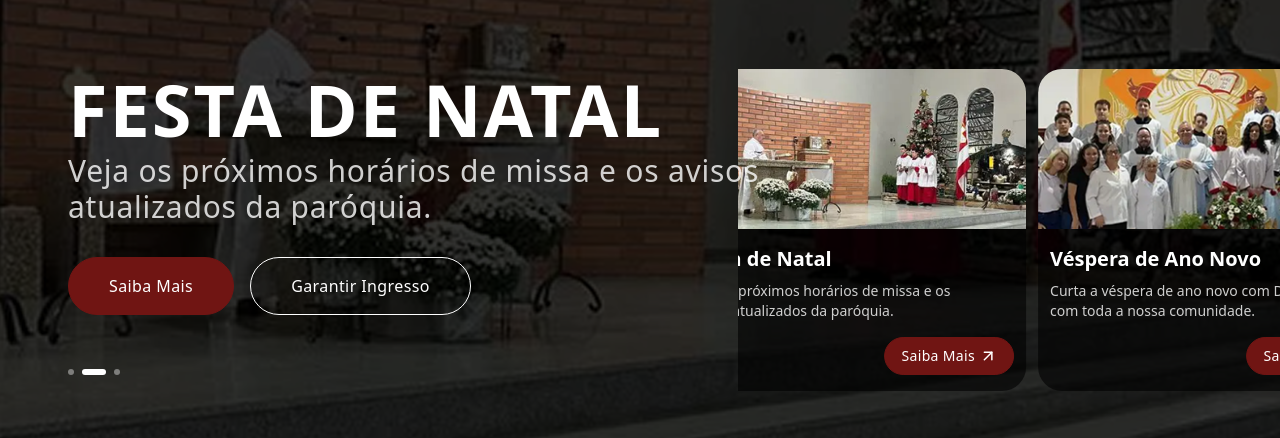
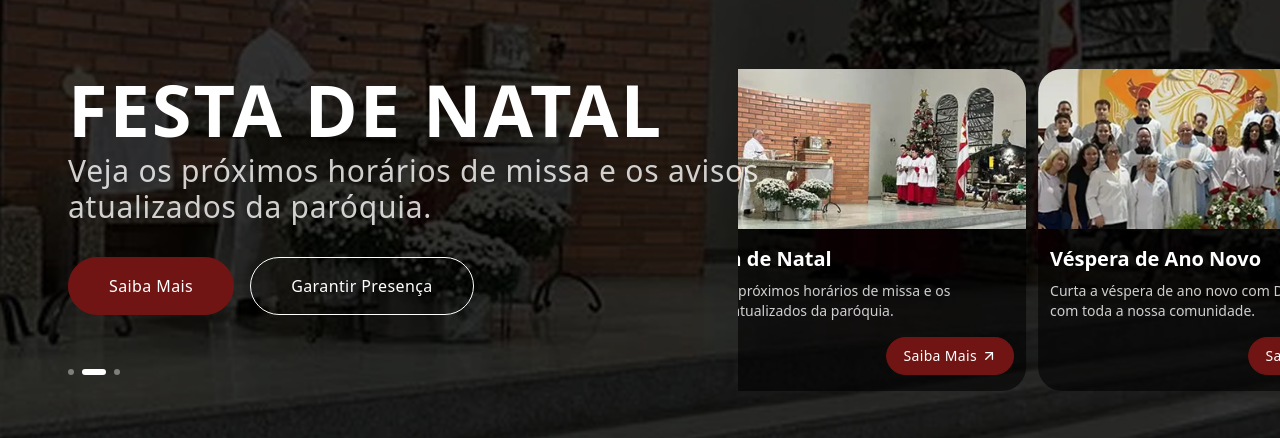
Before and after one commit to hchepli/next-web, a Next.js app: page / in a window 1280 px wide. Shown: the part 1129-1567 px from the top of the page. Built offline with nearby package versions, Linux system fonts and the light colour scheme.

Commit message:
fix: arrumado os novos events, Home e etc com os novos Rfs, RNFs, RNs, e casos de uso

```diff
--- a/src/app/page.tsx
+++ b/src/app/page.tsx
@@ -43,8 +43,8 @@ export default function Home() {
   const STEP = activeCardWidth + activeGap;
   const WINDOW_WIDTH = activeCardWidth + activeGap + activePartialVisible;
 
-  const { data: eventSlides, loading: eventsLoading } = useUpcomingEventSlides();
-  const { data: weeklySchedule, loading: scheduleLoading } = useWeeklyMassSchedule();
+  const { data: eventSlides, loading: eventsLoading, error: eventsError } = useUpcomingEventSlides();
+  const { data: weeklySchedule, loading: scheduleLoading, error: scheduleError } = useWeeklyMassSchedule();
 
   const {
     n,
@@ -80,6 +80,8 @@ export default function Home() {
             description="Veja os próximos horários de missa e os avisos atualizados da paróquia"
             primaryLabel="Ver Horários"
             secondaryLabel="Próximos Eventos"
+            primaryHref="#programacao"
+            secondaryHref="#proximos-eventos"
           />
         </Container>
         <div className="absolute bottom-[-80px] sm:bottom-[-120px] lg:bottom-[-200px] left-0 z-20 w-full pointer-events-none">
@@ -87,12 +89,18 @@ export default function Home() {
         </div>
       </HeroSection>
 
-{eventsLoading || !current ? (
-  <HeroSection backgroundImage="/img/hero/eventos-img.png" align="end">
+{eventsError ? (
+  <HeroSection backgroundImage="/img/hero/eventos-img.png" align="end" id="proximos-eventos" className="scroll-mt-20 sm:scroll-mt-24 lg:scroll-mt-32">
+    <p className="text-white pl-5 sm:pl-8 md:pl-17">
+      Não foi possível carregar os próximos eventos. Tente novamente mais tarde.
+    </p>
+  </HeroSection>
+) : eventsLoading || !current ? (
+  <HeroSection backgroundImage="/img/hero/eventos-img.png" align="end" id="proximos-eventos" className="scroll-mt-20 sm:scroll-mt-24 lg:scroll-mt-32">
     <p className="text-white pl-5 sm:pl-8 md:pl-17">Carregando eventos...</p>
   </HeroSection>
 ) : (
-  <HeroSection backgroundImage={current.image} align="end">
+  <HeroSection backgroundImage={current.image} align="end" id="proximos-eventos" className="scroll-mt-20 sm:scroll-mt-24 lg:scroll-mt-32">
     <EventCarouselTrack
       items={trackItems}
       translateX={(pos + 1) * STEP}
@@ -109,14 +117,16 @@ export default function Home() {
       gap={activeGap}
     />
 
-    <div className="relative flex flex-col lg:flex-row lg:justify-between w-full h-full px-5 sm:px-8 md:pl-17 pt-6 md:pt-10 lg:pt-0 pb-10 sm:pb-16 md:pb-30">
-      <div className="flex flex-col justify-end flex-1 lg:order-first">
+    <div className="relative flex flex-col lg:flex-row lg:justify-between w-full h-full px-5 sm:px-8 md:pl-17 pt-6 md:pt-10 lg:pt-0 pb-10 sm:pb-16 md:pb-30 pointer-events-none">
+      <div className="flex flex-col justify-end flex-1 lg:order-first pointer-events-auto">
         <HeroContent
           key={pos % n}
           titleLines={current.titleLines}
           description={current.description}
           primaryLabel="Saiba Mais"
-          secondaryLabel="Garantir Ingresso"
+          secondaryLabel="Garantir Presença"
+          primaryHref={`/eventos/${current.slug}`}
+          secondaryHref={`/eventos/${current.slug}#garantir-presenca`}
         />
       </div>
 
@@ -124,7 +134,7 @@ export default function Home() {
         count={n}
         activeIndex={pos % n}
         onSelect={handleIndicatorClick}
-        className="hidden md:flex mt-4 lg:mt-0 lg:absolute lg:bottom-15 lg:left-17"
+        className="hidden md:flex mt-4 lg:mt-0 lg:absolute lg:bottom-15 lg:left-17 pointer-events-auto"
       />
     </div>
     <Container>
@@ -132,7 +142,7 @@ export default function Home() {
     </Container>
   </HeroSection>
 )}
-      <section className="flex flex-col lg:flex-row justify-center items-center min-h-[100dvh] lg:min-h-[65dvh] gap-5 lg:gap-0 px-6 lg:px-0">
+      <section id="programacao" className="scroll-mt-20 sm:scroll-mt-24 lg:scroll-mt-32 flex flex-col lg:flex-row justify-center items-center min-h-[100dvh] lg:min-h-[65dvh] gap-5 lg:gap-0 px-6 lg:px-0">
         <TextActionBlock
           title="Com Você em Qualquer Lugar"
           description="Confira nossa agenda presencial e também acompanhe as transmissões ao vivo de onde estiver usando a internet. Veja a programação a seguir:"
@@ -145,7 +155,9 @@ export default function Home() {
             <CarouselControls onPrevious={handleSchedulePrevious} onNext={handleScheduleNext} />
           </div>
 
-          {scheduleLoading || scheduleTotal === 0 ? (
+          {scheduleError ? (
+            <p className="px-6 sm:px-10">Não foi possível carregar a programação da semana.</p>
+          ) : scheduleLoading || scheduleTotal === 0 ? (
             <p className="px-6 sm:px-10">Carregando programação...</p>
           ) : (
             <ScheduleCarouselTrack
--- a/src/components/sections/HeroSection.tsx
+++ b/src/components/sections/HeroSection.tsx
@@ -6,6 +6,7 @@ interface HeroSectionProps {
   overlayOpacity?: string;
   children: ReactNode;
   className?: string;
+  id?: string;
 }
 
 export default function HeroSection({
@@ -14,11 +15,12 @@ export default function HeroSection({
   overlayOpacity = "bg-black/80",
   children,
   className = "",
+  id,
 }: HeroSectionProps) {
   const alignment = align === "start" ? "items-start justify-center" : "items-end justify-end";
 
   return (
-    <section className={`relative flex flex-col ${alignment} min-h-screen ${className}`}>
+    <section id={id} className={`relative flex flex-col ${alignment} min-h-screen ${className}`}>
       <div
         className="absolute inset-0 bg-cover bg-center"
         style={{ backgroundImage: `url('${backgroundImage}')` }}
--- a/src/components/ui/cards/EventCard.tsx
+++ b/src/components/ui/cards/EventCard.tsx
@@ -1,4 +1,5 @@
-import Button from "@/components/ui/buttons/Button";
+import Link from "next/link";
+import { ArrowUpRight } from "lucide-react";
 import { CSSProperties } from "react";
 
 interface EventCardProps {
@@ -6,7 +7,7 @@ interface EventCardProps {
   title: string;
   description: string;
   buttonLabel?: string;
-  onButtonClick?: () => void;
+  href?: string;
   className?: string;
   style?: CSSProperties;
   imageOnly?: boolean;
@@ -19,7 +20,7 @@ export default function EventCard({
   title,
   description,
   buttonLabel = "Saiba Mais",
-  onButtonClick,
+  href,
   className = "",
   style,
   imageOnly = false,
@@ -27,26 +28,41 @@ export default function EventCard({
   height,
 }: EventCardProps) {
   if (imageOnly) {
+    const wrapperClassName = `group flex-shrink-0 rounded-[16px] overflow-hidden bg-black/60 ${className}`;
+    const image_ = (
+      <img
+        src={image}
+        alt={title}
+        className="w-full h-full object-cover transition-transform duration-300 ease-out group-hover:scale-105"
+      />
+    );
+
+    // No mobile o card mostra só a imagem, então ela é o card inteiro
+    // e precisa levar direto para o evento (RF010/UC019).
+    if (href) {
+      return (
+        <Link href={href} aria-label={title} className={wrapperClassName} style={{ width, height, ...style }}>
+          {image_}
+        </Link>
+      );
+    }
+
     return (
-      <div
-        className={`flex-shrink-0 rounded-[16px] overflow-hidden bg-black/60 ${className}`}
-        style={{ width, height, ...style }}
-      >
-        <img src={image} alt={title} className="w-full h-full object-cover" />
+      <div className={wrapperClassName} style={{ width, height, ...style }}>
+        {image_}
       </div>
     );
   }
 
-  return (
-    <div
-      className={`flex flex-col justify-center items-center bg-black/60 rounded-[24px] w-[240px] md:w-[260px] lg:w-[350px] flex-shrink-0 ${className}`}
-      style={style}
-    >
-      <div className="w-full">
+  const wrapperClassName = `group flex flex-col justify-center items-center bg-black/60 rounded-[24px] w-[240px] md:w-[260px] lg:w-[350px] flex-shrink-0 transition-transform duration-300 ease-out hover:-translate-y-1 ${className}`;
+
+  const cardContent = (
+    <>
+      <div className="w-full overflow-hidden rounded-t-[24px]">
         <img
           src={image}
           alt={title}
-          className="w-full h-[120px] md:h-[140px] lg:h-[160px] object-cover rounded-t-[24px]"
+          className="w-full h-[120px] md:h-[140px] lg:h-[160px] object-cover transition-transform duration-300 ease-out group-hover:scale-105"
         />
       </div>
       <div className="w-full flex flex-col items-start justify-center gap-2 py-3 md:py-4 px-3">
@@ -54,10 +70,27 @@ export default function EventCard({
         <p className="text-white/80 w-[85%] text-sm">{description}</p>
       </div>
       <div className="flex justify-end items-center w-full pb-3 md:pb-4 pr-3">
-        <Button variant="primary" size="sm" icon onClick={onButtonClick}>
+        {/* Card inteiro já é o link (UC019) - isto é só o indicativo visual do CTA,
+            não um <button> real, para evitar link aninhado dentro de link. */}
+        <span className="inline-flex items-center gap-1 rounded-full bg-[#701513] border border-[#701513] text-white py-2 px-4 text-sm tracking-wide transition-colors duration-300 ease-out group-hover:bg-[#4a0d0c]">
           {buttonLabel}
-        </Button>
+          <ArrowUpRight size={16} />
+        </span>
       </div>
+    </>
+  );
+
+  if (href) {
+    return (
+      <Link href={href} className={wrapperClassName} style={style}>
+        {cardContent}
+      </Link>
+    );
+  }
+
+  return (
+    <div className={wrapperClassName} style={style}>
+      {cardContent}
     </div>
   );
 }
--- a/src/components/ui/carousel/EventCarouselTrack.tsx
+++ b/src/components/ui/carousel/EventCarouselTrack.tsx
@@ -2,6 +2,7 @@ import { CSSProperties } from "react";
 import EventCard from "../cards/EventCard";
 
 interface CarouselTrackItem {
+  slug: string;
   image: string;
   cardTitle: string;
   cardDescription: string;
@@ -68,6 +69,7 @@ export function EventCarouselTrack({
               image={slide.image}
               title={slide.cardTitle}
               description={slide.cardDescription}
+              href={`/eventos/${slide.slug}`}
               imageOnly={imageOnly}
               width={imageOnly ? cardWidth : undefined}
               height={imageOnly ? cardHeight : undefined}
--- a/src/components/ui/layout/HeroContent.tsx
+++ b/src/components/ui/layout/HeroContent.tsx
@@ -6,6 +6,8 @@ interface HeroContentProps {
   description: string;
   primaryLabel: string;
   secondaryLabel?: string;
+  primaryHref?: string;
+  secondaryHref?: string;
   onPrimaryClick?: () => void;
   onSecondaryClick?: () => void;
 }
@@ -16,6 +18,8 @@ export default function HeroContent({
   description,
   primaryLabel,
   secondaryLabel,
+  primaryHref,
+  secondaryHref,
   onPrimaryClick,
   onSecondaryClick,
 }: HeroContentProps) {
@@ -31,14 +35,25 @@ export default function HeroContent({
         {description}
       </p>
       <div className="flex flex-col sm:flex-row items-stretch sm:items-center justify-start gap-3 sm:gap-4 mt-4 sm:mt-6 w-full sm:w-auto">
-        <Button variant="primary" onClick={onPrimaryClick}>
-          {primaryLabel}
-        </Button>
-        {secondaryLabel && (
-          <Button variant="secondary" onClick={onSecondaryClick}>
-            {secondaryLabel}
+        {primaryHref ? (
+          <Button variant="primary" href={primaryHref}>
+            {primaryLabel}
+          </Button>
+        ) : (
+          <Button variant="primary" onClick={onPrimaryClick}>
+            {primaryLabel}
           </Button>
         )}
+        {secondaryLabel &&
+          (secondaryHref ? (
+            <Button variant="secondary" href={secondaryHref}>
+              {secondaryLabel}
+            </Button>
+          ) : (
+            <Button variant="secondary" onClick={onSecondaryClick}>
+              {secondaryLabel}
+            </Button>
+          ))}
       </div>
     </div>
   );
--- a/src/data/event/event.ts
+++ b/src/data/event/event.ts
@@ -21,6 +21,7 @@ export const eventMock: Event[] = [
     endDate: null,
     location: "Igreja Matriz",
     massId: null,
+    status: "ATIVO",
   },
   {
     id: "event-2",
@@ -32,6 +33,7 @@ export const eventMock: Event[] = [
     endDate: daysFromNow(-14, 18),
     location: "Salão Paroquial",
     massId: null,
+    status: "ATIVO",
   },
   {
     id: "event-3",
@@ -43,6 +45,7 @@ export const eventMock: Event[] = [
     endDate: null,
     location: "Igreja Matriz",
     massId: null,
+    status: "ATIVO",
   },
   {
     id: "event-4",
@@ -54,6 +57,7 @@ export const eventMock: Event[] = [
     endDate: null,
     location: "Salão Paroquial",
     massId: null,
+    status: "ATIVO",
   },
   {
     id: "event-5",
@@ -65,6 +69,7 @@ export const eventMock: Event[] = [
     endDate: null,
     location: "Igreja Matriz",
     massId: null,
+    status: "ATIVO",
   },
   {
     id: "event-6",
@@ -76,5 +81,6 @@ export const eventMock: Event[] = [
     endDate: null,
     location: "Igreja Matriz",
     massId: null,
+    status: "ATIVO",
   },
 ];
--- a/src/services/eventService.ts
+++ b/src/services/eventService.ts
@@ -49,12 +49,14 @@ export async function getUpcomingEventSlides(): Promise<EventSlide[]> {
   const now = new Date();
 
   return eventMock
-    .filter((event) => new Date(event.startDate) >= now)
+    // status ATIVO (eventos.status no schema) - eventos cancelados não aparecem na Home
+    .filter((event) => event.status === "ATIVO" && new Date(event.startDate) >= now)
     .sort((a, b) => a.startDate.localeCompare(b.startDate))
     .map((event) => {
       const cover = getPhotosForEvent(event.id).find((photo) => photo.isCover);
       return {
         id: event.id,
+        slug: event.slug,
         image: cover?.url ?? FALLBACK_IMAGE,
         titleLines: [event.name.toUpperCase()],
         description: event.description ?? "",
--- a/src/styles/globals.css
+++ b/src/styles/globals.css
@@ -1 +1,5 @@
 @import "tailwindcss";
+
+html {
+  scroll-behavior: smooth;
+}
--- a/src/types/event/event.ts
+++ b/src/types/event/event.ts
@@ -1,4 +1,7 @@
 import { Mass } from "./mass";
+
+// Espelha o ENUM("ATIVO", "CANCELADO") da coluna eventos.status no schema.
+export type EventRecordStatus = "ATIVO" | "CANCELADO";
 
 export interface Event {
   id: string;
@@ -6,6 +9,7 @@ export interface Event {
   name: string;
   description: string | null;
   category: string; // ex: "Festa", "Missa Especial", "Encontro de Pastoral"
+  status: EventRecordStatus;
   startDate: string; // ISO date string
   endDate: string | null;
   location: string | null;
--- a/src/types/event/eventSlide.ts
+++ b/src/types/event/eventSlide.ts
@@ -1,5 +1,6 @@
 export interface EventSlide {
   id: string;
+  slug: string;
   image: string;
   titleLines: string[];
   description: string;
```
